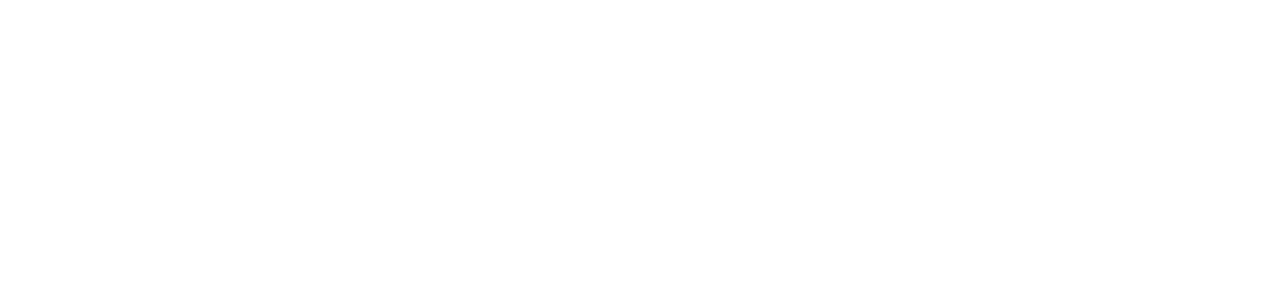
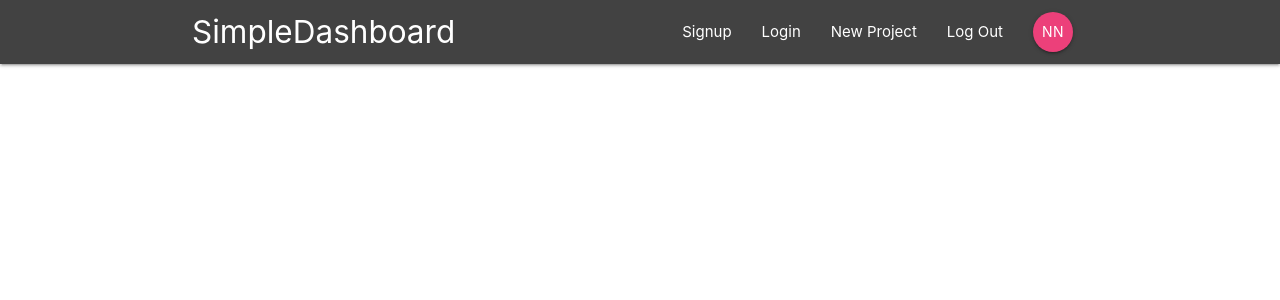
Before and after one commit to minhdpt/simple-dashboard, a React (Create React App) app: page / in a window 1280 px wide. Shown: the top 300 px of the page. Built offline with nearby package versions, Linux system fonts and the light colour scheme.

Commit message:
- nav bar with signin/signup (https://www.youtube.com/watch?v=jKqnfzdPqJI&list=PL4cUxeGkcC9iWstfXntcj8f-dFZ4UtlN3&index=4)

```diff
--- a/package.json
+++ b/package.json
@@ -6,6 +6,7 @@
     "@testing-library/jest-dom": "^4.2.4",
     "@testing-library/react": "^9.3.2",
     "@testing-library/user-event": "^7.1.2",
+    "materialize-css": "^1.0.0-rc.2",
     "react": "^16.13.1",
     "react-dom": "^16.13.1",
     "react-router-dom": "^5.2.0",
--- a/src/App.js
+++ b/src/App.js
@@ -1,12 +1,15 @@
 import React from 'react';
 import {BrowserRouter} from 'react-router-dom'
-
+import Navbar from './components/layout/Navbar'
 
 function App() {
   return (
-    <div className="App">
+    <BrowserRouter>
+      <div className="App">
+        <Navbar/>
+      </div>
+    </BrowserRouter>
 
-    </div>
   );
 }
 
--- a/src/components/layout/Navbar.js
+++ b/src/components/layout/Navbar.js
@@ -0,0 +1,19 @@
+import React from 'react'
+import {Link} from 'react-router-dom'
+import SignedInLinks from './SignedInLinks'
+import SingedOutLinks from './SingedOutLinks'
+const Navbar = () => {
+    return (
+        <nav className="nav-wrapper grey darken-3">
+            <div className="container">
+                <Link to='/' className="brand-logo">
+                    SimpleDashboard
+                </Link>
+                <SignedInLinks />
+                <SingedOutLinks />
+            </div>
+        </nav>
+    )
+}
+
+export default Navbar;
--- a/src/components/layout/SignedInLinks.js
+++ b/src/components/layout/SignedInLinks.js
@@ -0,0 +1,14 @@
+import React from 'react'
+import { NavLink } from 'react-router-dom'
+
+const SignedInLinks = () => {
+    return (
+        <ul className="right">
+            <li><NavLink to='/'> New Project</NavLink></li>
+            <li><NavLink to='/'> Log Out</NavLink></li>
+            <li><NavLink to='/' className='btn btn-floating pink lighten-1'>NN</NavLink></li>
+        </ul>
+    )
+}
+
+export default SignedInLinks
--- /dev/null
+++ b/src/components/layout/SingedOutLinks.js
@@ -0,0 +1,13 @@
+import React from 'react'
+import { NavLink } from 'react-router-dom'
+
+const SingedOutLinks = () => {
+    return (
+        <ul className="right">
+            <li><NavLink to='/'>Signup</NavLink></li>
+            <li><NavLink to='/'>Login</NavLink></li>
+        </ul>
+    )
+}
+
+export default SingedOutLinks
```
Also changed, not shown: tutorial.txt (added), 2 other files (tests, documents, lock files or other folders).
